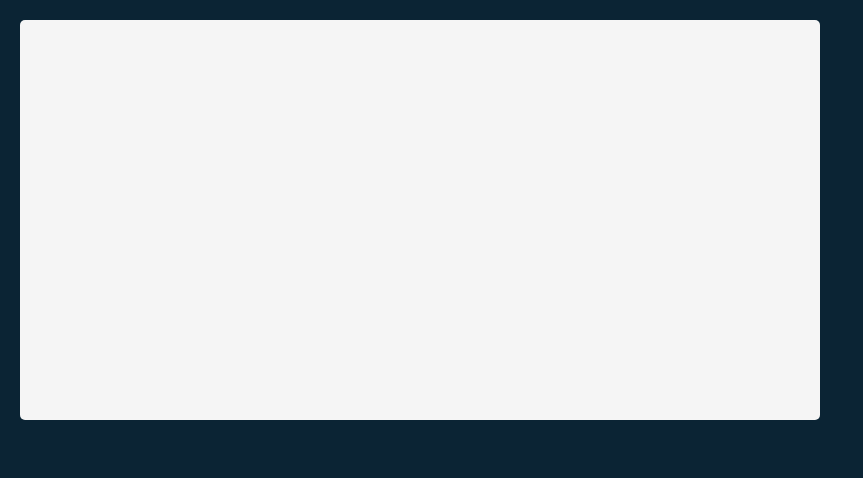
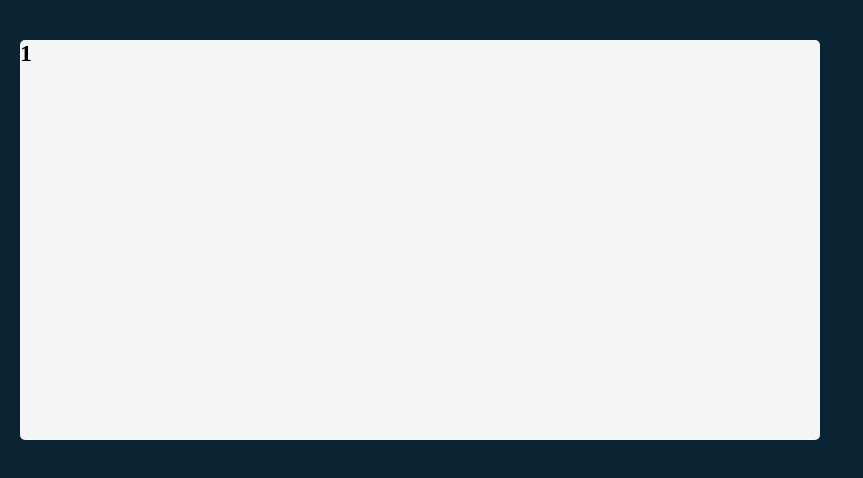
Before and after one commit to RoaaK95/Tenzies, a React (Vite) app: page / in a window 1280 px wide. Shown: the top 478 px of the page, without its empty margins (0-863 px from the left). Built offline with nearby package versions, Linux system fonts and the light colour scheme.

Commit message:
ADD DIE JSX FILE

```diff
--- /dev/null
+++ b/Die.jsx
@@ -0,0 +1,11 @@
+import React from "react";
+
+export default function Die(props){
+    return(
+        <>
+        <div className="die-face">
+            <h2 className="die-num">{props.value}</h2>
+        </div>
+        </>
+    )
+}
--- a/src/App.jsx
+++ b/src/App.jsx
@@ -1,5 +1,5 @@
 import { useState } from 'react'
-
+import Die from '../Die'
 
 
 function App() {
@@ -7,7 +7,7 @@ function App() {
 
   return (
     <main>
-
+       <Die value="1"/>
     </main>
   )
 }
```
